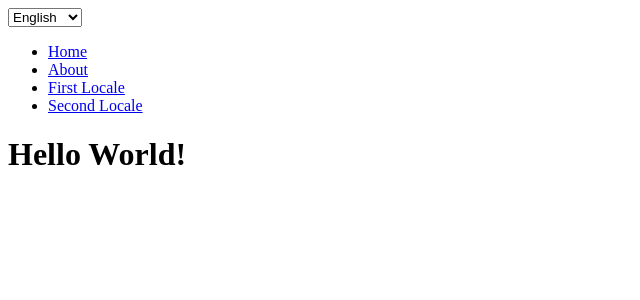
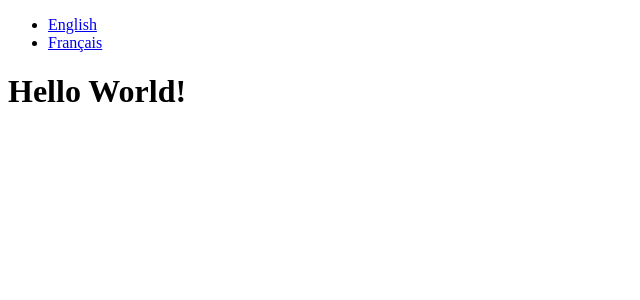
Before and after one commit to MirandaBrawnerSavannah/family-tree-app, a Next.js app: page / in a window 1280 px wide. Shown: the top 300 px of the page, without its empty margins (0-640 px from the left). Built offline with nearby package versions, Linux system fonts and the light colour scheme.

Commit message:
feat(locale-dynamic-routing): revised language selector to use links and dynamic routing

```diff
--- a/components/LanguageList.jsx
+++ b/components/LanguageList.jsx
@@ -6,40 +6,17 @@ import Localizer, { localeList } from '../utils/Localizer';
 const LanguageList = ({ locale, onChangeLocale }) => {
   return (
     <header>
-      <select
-        value={locale}
-        onChange={(event) => onChangeLocale(event.target.value)}
-      >
+      <ul>
         {localeList.map((newLocale) => {
           const localizer = new Localizer(newLocale);
           return (
-            <option value={newLocale} key={newLocale}>
-              {localizer.formatMessage({ id: 'languageName' })}
-            </option>
+            <li key={newLocale}>
+              <Link href={`/locale/${newLocale}`}>
+                <a>{localizer.formatMessage({ id: 'languageName' })}</a>
+              </Link>
+            </li>
           );
         })}
-      </select>
-      <ul>
-        <li>
-          <Link href="/">
-            <a>Home</a>
-          </Link>
-        </li>
-        <li>
-          <Link href="/about">
-            <a>About</a>
-          </Link>
-        </li>
-        <li>
-          <Link href="/locale/first">
-            <a>First Locale</a>
-          </Link>
-        </li>
-        <li>
-          <Link href="/locale/second">
-            <a>Second Locale</a>
-          </Link>
-        </li>
       </ul>
     </header>
   );
--- a/pages/locale/[locale]/index.js
+++ b/pages/locale/[locale]/index.js
@@ -1,6 +1,6 @@
 import { useRouter } from 'next/router'
 import Link from 'next/link'
-import Header from '../../../components/header'
+import LanguageList from '../../../components/LanguageList'
 
 const MainMenu = () => {
   const router = useRouter();
@@ -8,7 +8,7 @@ const MainMenu = () => {
 
   return (
     <>
-      <Header />
+      <LanguageList />
       <h1>Locale: {locale}</h1>
       <ul>
         <li>
```
